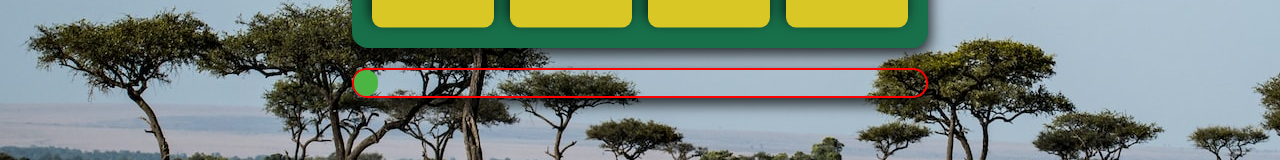
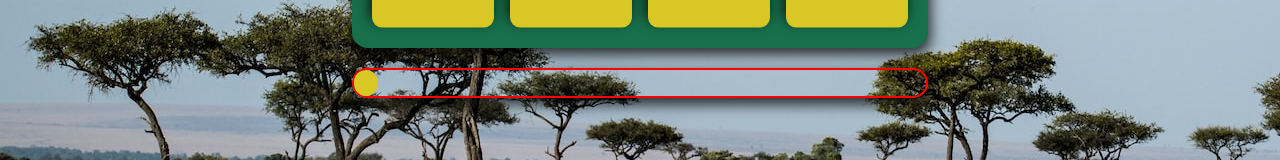
Before and after one commit to Thomas-Murzyn/thomas-murzyn-memory-game-test-oostaoo, a React (Create React App) app: page / in a window 1280 px wide. Both pictures are taken after a click on the button "Start". Shown: the part 619-779 px from the top of the page. Built offline with nearby package versions, Linux system fonts and the light colour scheme; a web font is replaced by a local one.

Commit message:
changed time-bar bgc color

```diff
--- a/src/components/time-bar/time-bar.component.tsx
+++ b/src/components/time-bar/time-bar.component.tsx
@@ -48,7 +48,7 @@ function TimeBar() {
         // Fullfill the width based on time multiply by 1.66666667 for reach 100. Because 100 / 60 = 1.66666667
         style={{
           width: `${time * 1.66666667}%`,
-          backgroundColor: `${time * 1.66666667 >= 85 ? "red" : "#4bb543"}`,
+          backgroundColor: `${time * 1.66666667 >= 85 ? "red" : "#d8c724"}`,
         }}
         className="time-bar"
       ></div>
```
